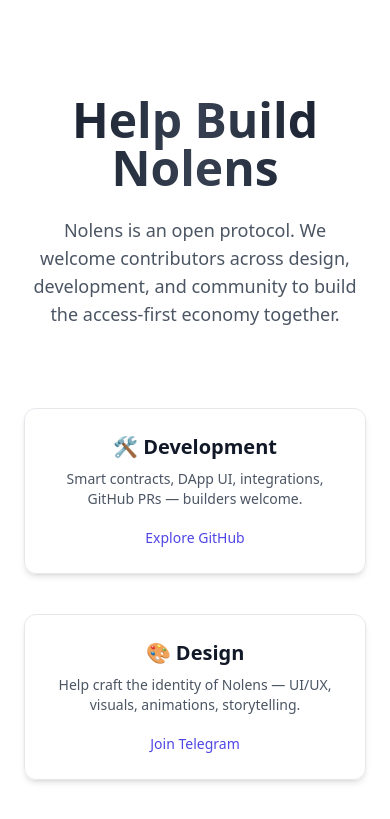
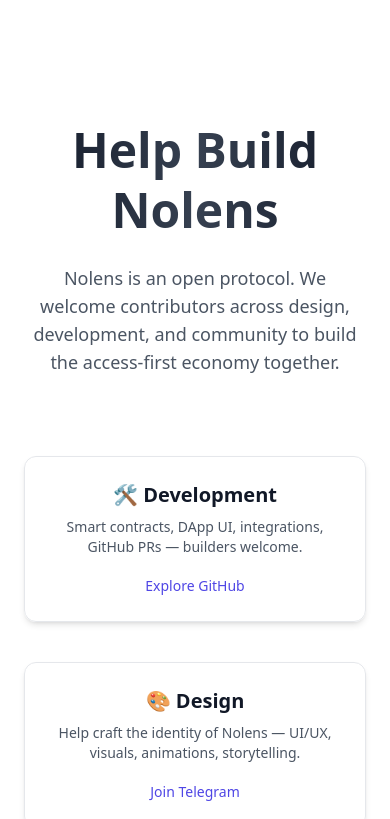
Before and after one commit to nolensprotocol/nolens, a Next.js app: page /contribute in a window 390 px wide. Shown: the top 819 px of the page. Built offline with nearby package versions, Linux system fonts and the light colour scheme.

Commit message:
Update contribute.js

```diff
--- a/pages/contribute.js
+++ b/pages/contribute.js
@@ -9,8 +9,8 @@ export default function Contribute() {
       </Head>
 
       <main className="relative min-h-screen bg-white text-gray-900 py-24 px-6 overflow-hidden">
-        <div className="max-w-5xl mx-auto text-center mb-20">
-          <h1 className="text-5xl md:text-6xl font-extrabold mb-6 opacity-0 animate-fade-in-up">
+        <div className="max-w-5xl mx-auto text-center mb-20 pt-6">
+          <h1 className="text-5xl md:text-6xl font-extrabold mb-6 opacity-0 animate-fade-in-up leading-tight">
             <span className="inline-block bg-gradient-to-r from-gray-900 via-gray-700 to-gray-900 text-transparent bg-clip-text">
               Help Build Nolens
             </span>
```
